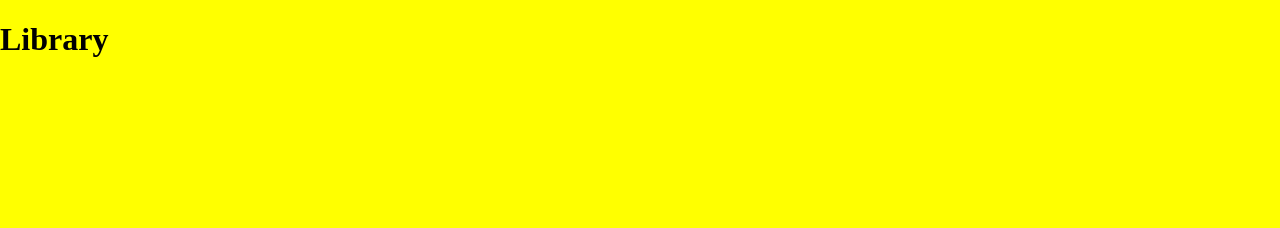
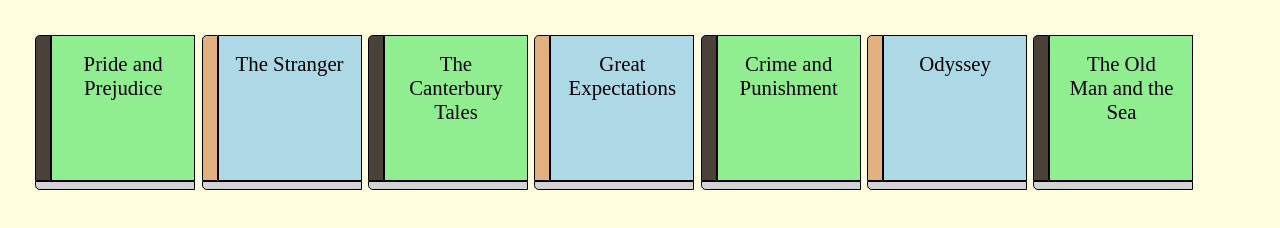
Before and after one commit to xaviguasch/tfcp-mod-8-bawf-g-g-f-1-library, a plain HTML site: page index.html in a window 1280 px wide. Drawn offline with Linux system fonts and the light colour scheme.

Commit message:
solved first challenge

```diff
--- /dev/null
+++ b/books.json
@@ -0,0 +1,37 @@
+[
+  {
+    "author": "Jane Austen",
+    "wiki": "https://en.wikipedia.org/wiki/Pride_and_Prejudice",
+    "title": "Pride and Prejudice"
+  },
+  {
+    "author": "Albert Camus",
+    "wiki": "https://en.wikipedia.org/wiki/The_Stranger_(novel)",
+    "title": "The Stranger"
+  },
+  {
+    "author": "Geoffrey Chaucer",
+    "wiki": "https://en.wikipedia.org/wiki/The_Canterbury_Tales",
+    "title": "The Canterbury Tales"
+  },
+  {
+    "author": "Charles Dickens",
+    "wiki": "https://en.wikipedia.org/wiki/Great_Expectations",
+    "title": "Great Expectations"
+  },
+  {
+    "author": "Fyodor Dostoevsky",
+    "wiki": "https://en.wikipedia.org/wiki/Crime_and_Punishment",
+    "title": "Crime and Punishment"
+  },
+  {
+    "author": "Homer",
+    "wiki": "https://en.wikipedia.org/wiki/Odyssey",
+    "title": "Odyssey"
+  },
+  {
+    "author": "Ernest Hemingway",
+    "wiki": "https://en.wikipedia.org/wiki/The_Old_Man_and_the_Sea",
+    "title": "The Old Man and the Sea"
+  }
+]
--- a/index.html
+++ b/index.html
@@ -7,8 +7,6 @@
     <link rel="stylesheet" href="./style.css" />
   </head>
   <body>
-    <h1>Library</h1>
-
     <script src="./index.js"></script>
   </body>
 </html>
--- a/index.js
+++ b/index.js
@@ -1 +1,38 @@
 console.log('hey there')
+/*
+    Library
+
+    Fetch the collection of books
+        from books.json, assign each
+        a unique id
+
+    Create a div to represent a book
+        using Grid & grid-template-areas
+        build a book component
+        display all books using Flexbox
+*/
+
+async function getBooks() {
+  let response = await fetch('books.json')
+  let books = await response.json()
+  let n = 1
+  return books.map((book) => {
+    book.id = n
+    n += 1
+    return book
+  })
+}
+
+function getBookHtml(book) {
+  return `<div class="my-book">
+      <div class="my-book-cover">${book.title}</div>
+      <div class="my-book-spine"></div>
+      <div class="my-book-footer"></div>
+  </div>`
+}
+
+getBooks().then((books) => {
+  document.body.innerHTML = `<div class="my-library">
+  ${books.map(getBookHtml).join('')}
+</div>`
+})
--- a/style.css
+++ b/style.css
@@ -1,5 +1,55 @@
+html,
 body {
+  margin: 0;
   padding: 0;
-  margin: 0;
-  background-color: yellow;
+  background-color: lightyellow;
+  padding: 1rem;
 }
+
+.my-library {
+  display: flex;
+  flex-wrap: wrap;
+}
+
+.my-book {
+  display: grid;
+  grid-template-columns: 1rem 9rem;
+  grid-template-areas:
+    'spine cover'
+    'footer footer';
+  margin: 0.2rem;
+}
+
+.my-book div {
+  border: 0.1rem solid black;
+}
+
+.my-book-cover {
+  grid-area: cover;
+  height: 7rem;
+  background-color: lightgreen;
+  text-align: center;
+  padding: 1rem;
+  font-size: 1.3rem;
+}
+
+.my-book-spine {
+  grid-area: spine;
+  background-color: #4a4238;
+  border-top-left-radius: 0.3rem;
+}
+
+.my-book-footer {
+  grid-area: footer;
+  padding: 0.2rem;
+  background-color: lightgray;
+  border-bottom-left-radius: 0.3rem;
+}
+
+.my-book:nth-of-type(even) .my-book-cover {
+  background-color: lightblue;
+}
+
+.my-book:nth-of-type(even) .my-book-spine {
+  background-color: #e1b07e;
+}
```
